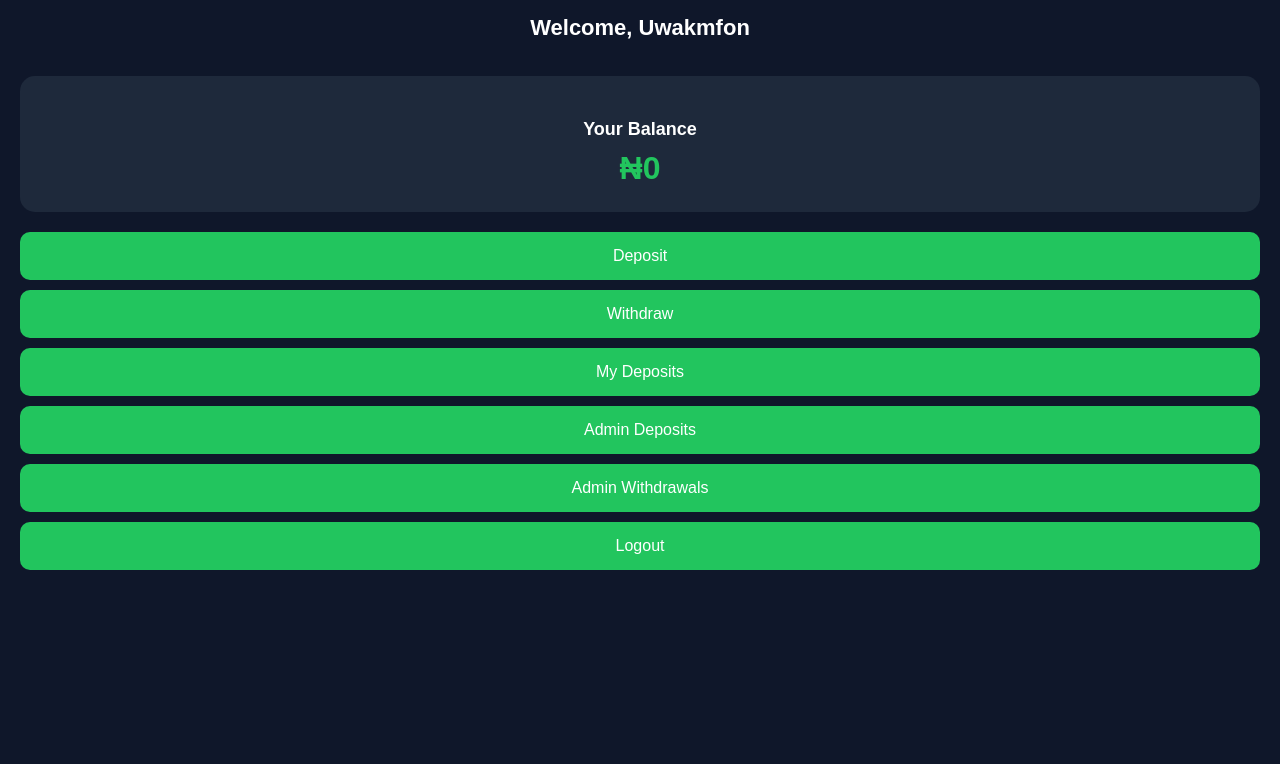
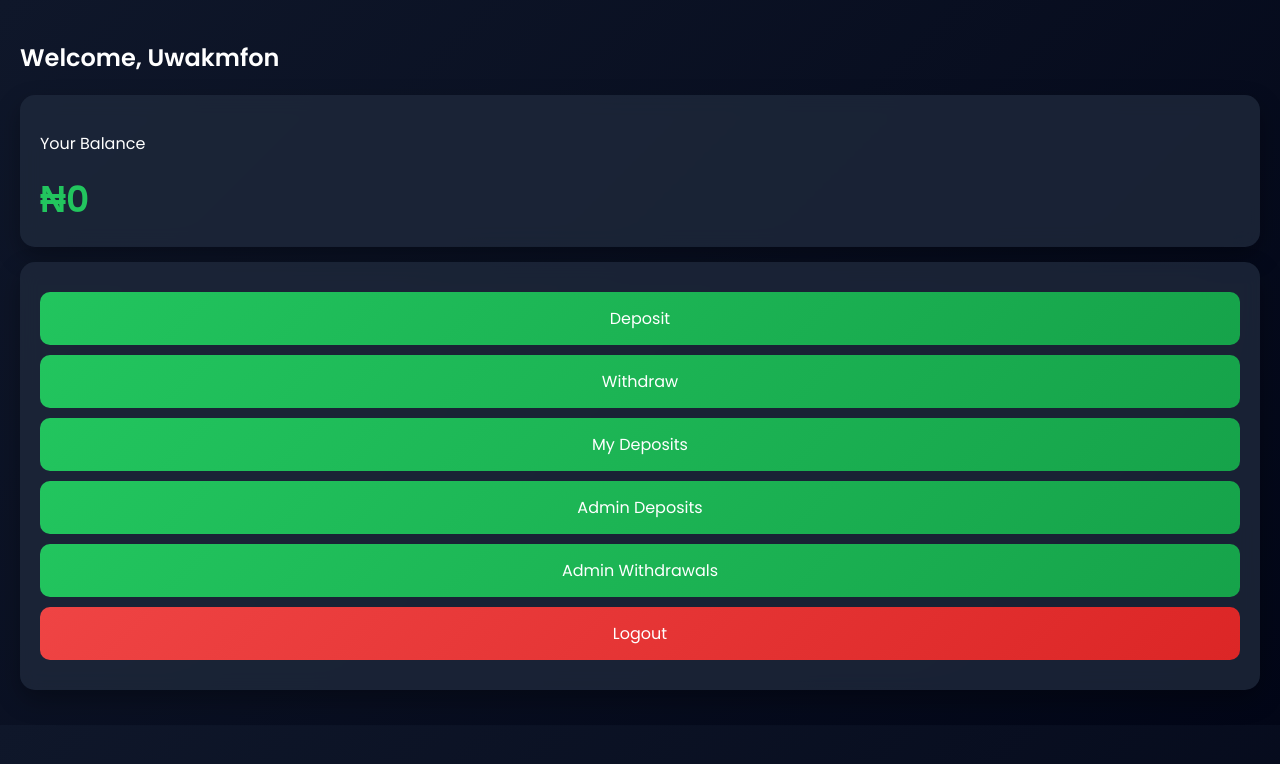
Before and after one commit to gregheading04-ui/securevest-website, a Flask app: page /dashboard in a window 1280 px wide. Shown: the top 764 px of the page. Run offline with Flask 3, Linux system fonts and the light colour scheme; the visitor is signed in with stand-in values (Sample User, id 1).

Commit message:
Upgraded

```diff
--- a/templates/dashboard.html
+++ b/templates/dashboard.html
@@ -1,140 +1,34 @@
-<!DOCTYPE html>
-<html>
-<head>
-<title>Dashboard</title>
-<meta name="viewport" content="width=device-width, initial-scale=1.0">
+{% extends "base.html" %}
+{% block content %}
 
-<style>
-body {
-    background: #0f172a;
-    color: white;
-    font-family: Arial;
-    margin: 0;
-    padding: 0;
-}
-
-/* Header */
-.header {
-    padding: 15px;
-    text-align: center;
-    font-size: 22px;
-    font-weight: bold;
-}
-
-/* Balance Card */
-.balance-card {
-    background: #1e293b;
-    margin: 20px;
-    padding: 25px;
-    border-radius: 15px;
-    text-align: center;
-}
-
-.balance-card h3 {
-    font-size: 18px;
-    margin-bottom: 10px;
-}
-
-.balance {
-    font-size: 32px;
-    font-weight: bold;
-    color: #22c55e;
-}
-
-/* Message */
-.message {
-    background: #1e293b;
-    margin: 10px 20px;
-    padding: 12px;
-    border-radius: 10px;
-    position: relative;
-}
-
-.close-btn {
-    position: absolute;
-    right: 10px;
-    top: 5px;
-    cursor: pointer;
-}
-
-/* Buttons */
-.actions {
-    margin: 20px;
-}
-
-.actions a {
-    display: block;
-    margin: 10px 0;
-    padding: 15px;
-    text-align: center;
-    background: #22c55e;
-    color: white;
-    text-decoration: none;
-    border-radius: 10px;
-    font-size: 16px;
-}
-
-.logout {
-    background: red;
-}
-</style>
-</head>
-
-<body>
-
-<div class="header">
-    Welcome, {{ user }}
-</div>
-
-<!-- Flash Message -->
-{% with messages = get_flashed_messages(with_categories=true) %}
-  {% if messages %}
-    {% for category, msg in messages %}
-      <div class="message">
-        {{ msg }}
-      </div>
-    {% endfor %}
-  {% endif %}
-{% endwith %}
-
-<!-- Deposit Status Message -->
-{% if message %}
-<div class="message" id="statusMessage">
-    {{ message }}
-    <span class="close-btn" onclick="closeMessage()">✖</span>
-</div>
-
-<script>
-function closeMessage() {
-    document.getElementById("statusMessage").style.display = "none";
-}
-
-setTimeout(function() {
-    var msg = document.getElementById("statusMessage");
-    if (msg) msg.style.display = "none";
-}, 5000);
-</script>
-{% endif %}
+<h2>Welcome, {{ user }}</h2>
 
 <!-- Balance -->
-<div class="balance-card">
-    <h3>Your Balance</h3>
+<div class="card">
+    <p>Your Balance</p>
     <div class="balance">₦{{ balance }}</div>
 </div>
 
+<!-- Message -->
+{% if message %}
+<div class="card" id="msg">
+    {{ message }}
+    <span onclick="document.getElementById('msg').style.display='none'" style="float:right;cursor:pointer;">✖</span>
+</div>
+{% endif %}
+
 <!-- Actions -->
-<div class="actions">
-    <a href="/deposit">  Deposit</a>
-    <a href="/withdraw"> Withdraw</a>
-    <a href="/my-deposits"> My Deposits</a>
+<div class="card">
+    <a href="/deposit" class="btn"> Deposit</a>
+    <a href="/withdraw" class="btn"> Withdraw</a>
+    <a href="/my-deposits" class="btn"> My Deposits</a>
 
     {% if user == "Uwakmfon" %}
-        <a href="/admin/deposits"> Admin Deposits</a>
-        <a href="/admin/withdrawals"> Admin Withdrawals</a>
+        <a href="/admin/deposits" class="btn"> Admin Deposits</a>
+        <a href="/admin/withdrawals" class="btn"> Admin Withdrawals</a>
     {% endif %}
 
-    <a href="/logout" class="logout"> Logout</a>
+    <a href="/logout" class="btn btn-danger">Logout</a>
 </div>
 
-</body>
-</html>
+{% endblock %}
```
